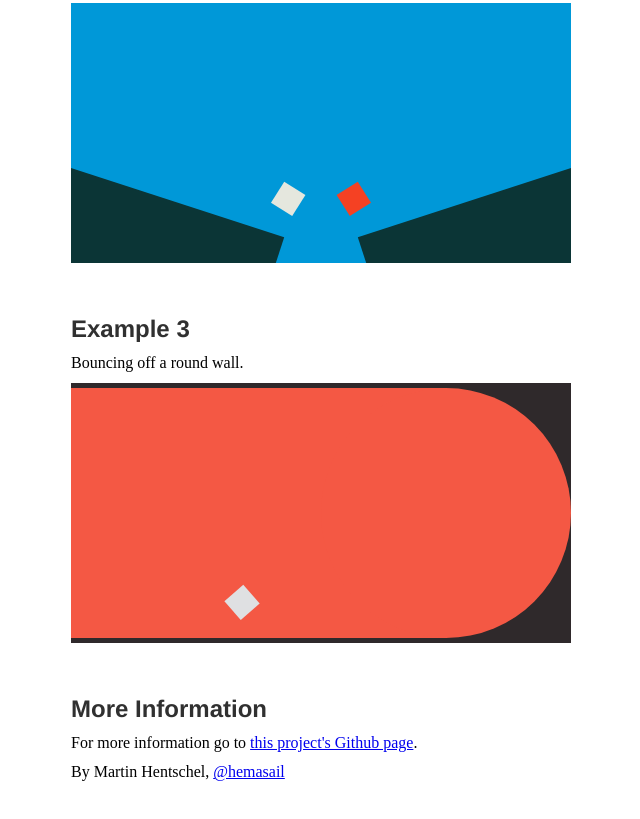
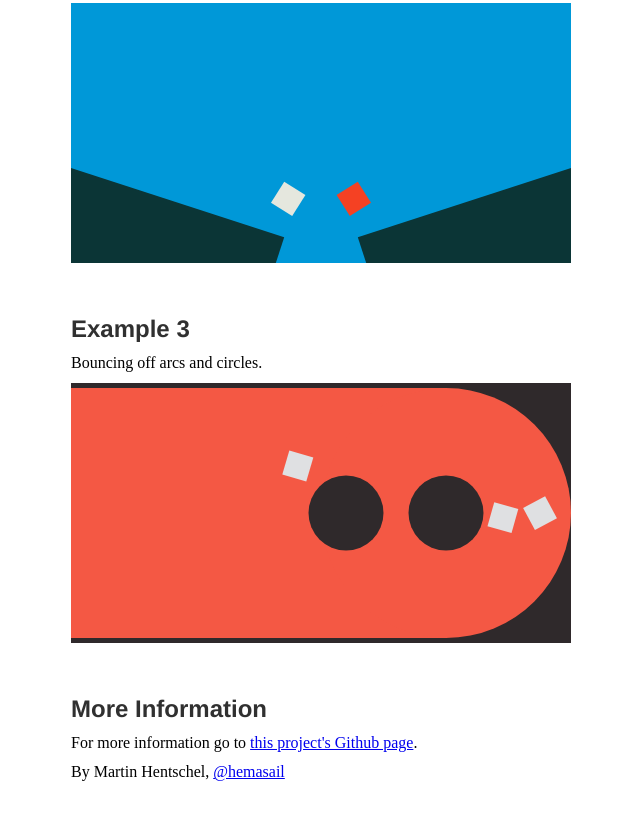
Before and after one commit to hemartin/physicsplain, a plain HTML site: page index.html in a window 1280 px wide. Shown: the part 620-1439 px from the top of the page, without its empty margins (229-869 px from the left). Drawn offline with Linux system fonts and the light colour scheme.

Commit message:
added fixed circle, updated GIFs

```diff
--- a/index.html
+++ b/index.html
@@ -38,7 +38,7 @@
             <canvas id="canvas2" width="500" height="260"></canvas>
 
             <h2>Example 3</h2>
-            <p>Bouncing off a round wall.</p>
+            <p>Bouncing off arcs and circles.</p>
             <canvas id="canvas3" width="500" height="260"></canvas>
 
             <h2>More Information</h2>
--- a/js/fixedarc.js
+++ b/js/fixedarc.js
@@ -24,10 +24,10 @@ class FixedArc {
 
   collide (collidingBody, timestep, restitution) {
     let collision = null
-    for (let i = 0; i < 4; i++) {
+    for (let corner = 0; corner < 4; corner++) {
       // Vector vertex = body.vertex(i);
-      const vertexX = collidingBody.cornerX[i]
-      const vertexY = collidingBody.cornerY[i]
+      const vertexX = collidingBody.cornerX[corner]
+      const vertexY = collidingBody.cornerY[corner]
       const diffX = vertexX - this.origin.x
       const diffY = vertexY - this.origin.y
       const distance = Vector.length(diffX, diffY)
--- /dev/null
+++ b/js/fixedcircle.js
@@ -0,0 +1,149 @@
+import { Collision } from './collision.js'
+import { CollisionPoint } from './collisionpoint.js'
+import { Vector } from './vector.js'
+
+/**
+ * Fixed circle at given origin and radius.
+ *
+ * @author Martin Hentschel
+ */
+class FixedCircle {
+  constructor (id, origin, radius) {
+    this.id = id
+    this.origin = origin
+    this.radius = radius
+    this.velocity = new Vector(0, 0)
+    this.angularVelocity = 0
+  }
+
+  collide (collidingBody, timestep, restitution) {
+    let collision = null
+
+    // check if corner is inside
+    let foundCollision = false
+    for (let corner = 0; corner < 4; corner++) {
+      const vertexX = collidingBody.cornerX[corner]
+      const vertexY = collidingBody.cornerY[corner]
+      const diffX = vertexX - this.origin.x
+      const diffY = vertexY - this.origin.y
+      const distance = Vector.length(diffX, diffY)
+      if (distance <= this.radius) {
+        if (collision === null) {
+          collision = new Collision(restitution)
+        }
+        const separation = this.radius - distance
+
+        // Vector normal = Vector.unitVector(origin, vertex);
+        let normalX = vertexX - this.origin.x
+        let normalY = vertexY - this.origin.y
+        const normalLen = Vector.length(normalX, normalY)
+        normalX /= normalLen
+        normalY /= normalLen
+
+        const collisionPoint = new CollisionPoint(
+          collidingBody,
+          this,
+          normalX,
+          normalY,
+          vertexX,
+          vertexY,
+          separation
+        )
+        collision.collisionPoints.push(collisionPoint)
+        foundCollision = true
+      }
+    }
+
+    // check if edge collides
+    for (let edge = 0; edge < 4 && !foundCollision; edge++) {
+      const bodyCorner1 = edge
+      const bodyCorner2 = edge === 3 ? 0 : edge + 1
+
+      const p1X = collidingBody.cornerX[bodyCorner1]
+      const p1Y = collidingBody.cornerY[bodyCorner1]
+      const p2X = collidingBody.cornerX[bodyCorner2]
+      const p2Y = collidingBody.cornerY[bodyCorner2]
+
+      // Vector normal = Vector.normal(p1, p2);
+      let normalX = p2X - p1X
+      let normalY = p2Y - p1Y
+      const div = 1.0 / Math.sqrt(normalX * normalX + normalY * normalY)
+      normalX *= div
+      normalY *= div
+      const tmp = normalX
+      normalX = -normalY
+      normalY = tmp
+
+      const q1X = this.origin.x
+      const q1Y = this.origin.y
+
+      // Vector q2 = Vector.scale(normal, radius);
+      let q2X = normalX * this.radius
+      let q2Y = normalY * this.radius
+
+      // q2.add(origin);
+      q2X += this.origin.x
+      q2Y += this.origin.y
+
+      // Vector cp = Vector.intersectLineSegments(p1, p2, q1, q2);
+      let cpX = NaN
+      let cpY = NaN
+
+      // solve A * x = b
+      const a11 = p2X - p1X
+      const a12 = q1X - q2X
+      const a21 = p2Y - p1Y
+      const a22 = q1Y - q2Y
+      const b1 = q1X - p1X
+      const b2 = q1Y - p1Y
+      let det = a11 * a22 - a12 * a21
+      det = 1.0 / det
+      const r = det * (a22 * b1 - a12 * b2)
+      const t = det * (a11 * b2 - a21 * b1)
+
+      if (r >= 0 && r <= 1 && t >= 0 && t <= 1) {
+        const cX = p2X - p1X
+        const cY = p2Y - p1Y
+        cpX = cX * r + p1X
+        cpY = cY * r + p1Y
+      }
+
+      if (!isNaN(cpX)) {
+        if (collision == null) {
+          collision = new Collision(restitution)
+        }
+
+        const collisionPoint = new CollisionPoint(
+          collidingBody,
+          this,
+          normalX,
+          normalY,
+          cpX,
+          cpY,
+          0
+        )
+        collision.collisionPoints.push(collisionPoint)
+        foundCollision = true
+      }
+    }
+    return collision
+  }
+
+  // this is a fixed entity
+  invertedMass () {
+    return 0
+  }
+
+  // this is a fixed entity
+  invertedInertia () {
+    return 0
+  }
+
+  // fixed entity has no velocity
+  addVelocity (velocity) {}
+
+  // fixed entity has no angular velocity
+  addAngularVelocity (angularVelocity) {}
+}
+
+export { FixedCircle }
--- a/js/physicsplain.js
+++ b/js/physicsplain.js
@@ -7,5 +7,6 @@
 export { Body } from './body.js'
 export { FixedArc } from './fixedarc.js'
 export { FixedBody } from './fixedbody.js'
+export { FixedCircle } from './fixedcircle.js'
 export { State } from './state.js'
 export { Vector } from './vector.js'
--- a/main.js
+++ b/main.js
@@ -1,4 +1,11 @@
-import { State, Body, FixedArc, FixedBody, Vector } from './js/physicsplain.js'
+import {
+  State,
+  Body,
+  FixedArc,
+  FixedBody,
+  FixedCircle,
+  Vector
+} from './js/physicsplain.js'
 
 /**
  * Main entry point.
@@ -138,27 +145,35 @@ function createExample3 () {
 
   // bodies
   const state = new State()
-  state.movableBodies = [new Body(0).setOrigin(-0.7, 0.4).finalize()]
+  state.movableBodies = [
+    new Body(0).setOrigin(-0.9, 0.4).finalize(),
+    new Body(1).setOrigin(-0.8, 0.28).finalize(),
+    new Body(2).setOrigin(-0.7, 0.16).finalize()
+  ]
   state.fixedBodies = [
-    new FixedBody(1)
+    new FixedBody(3)
       .setOrigin(0, 0.6)
       .setDimension(2, 0.2)
       .finalize(),
-    new FixedBody(2)
+    new FixedBody(4)
       .setOrigin(0, -0.6)
       .setDimension(2, 0.2)
       .finalize(),
-    new FixedArc(33, new Vector(0.5, 0), 0.5, 0.2, 0, Math.PI * 0.5),
-    new FixedArc(34, new Vector(0.5, 0), 0.5, 0.2, Math.PI * 1.5, Math.PI * 2)
+    new FixedCircle(31, new Vector(0.1, 0), 0.15),
+    new FixedCircle(30, new Vector(0.5, 0), 0.15),
+    new FixedArc(32, new Vector(0.5, 0), 0.5, 0.2, 0, Math.PI * 0.5),
+    new FixedArc(33, new Vector(0.5, 0), 0.5, 0.2, Math.PI * 1.5, Math.PI * 2)
   ]
 
-  // initial velocity of impacting body
-  state.movableBodies[0].velocity.x = 4
+  // initial velocity of impacting bodies
+  for (const body of state.movableBodies) {
+    body.velocity.x = 3
+  }
 
   // colors
   const colors = []
   for (const body of state.movableBodies) {
-    colors[body.id] = body.id === 0 ? '#dfe0e2' : '#a5a6a9'
+    colors[body.id] = '#dfe0e2'
   }
   for (const body of state.fixedBodies) {
     colors[body.id] = '#2f292b'
@@ -187,9 +202,9 @@ window.onload = function () {
     resizeCanvas(examples)
   })
 
-  // repeating examples every 4s, 7s, 3s respectively
+  // repeating examples every 4s, 7s, 4s respectively
   const lastRepeat = [0, 0, 0]
-  const repeat = [4000, 7000, 3000]
+  const repeat = [4000, 7000, 4000]
   const initFuncs = [createExample1, createExample2, createExample3]
 
   // step function is called every time the browser refreshes the UI
@@ -211,8 +226,8 @@ window.onload = function () {
       )
     }
 
-    // draw circle for example 3
-    drawCircle(
+    // draw circles for example 3
+    drawCircles(
       examples[2].canvas,
       examples[2].context,
       examples[2].colors[examples[2].state.fixedBodies[0].id],
@@ -249,8 +264,8 @@ window.onload = function () {
  * Draws body on canvas.
  */
 function drawBody (body, canvas, context, colors) {
-  if (body.id > 30) {
-    // hack to ignore arcs
+  if (body.id >= 30) {
+    // hack to ignore circles and arcs
     return
   }
   context.fillStyle = colors[body.id]
@@ -264,9 +279,9 @@ function drawBody (body, canvas, context, colors) {
 }
 
 /*
- * Draws circle for example 3
+ * Draws circles for example 3
  */
-function drawCircle (canvas, context, wallColor, backgroundColor) {
+function drawCircles (canvas, context, wallColor, backgroundColor) {
   // draw big wall
   context.fillStyle = wallColor
   context.beginPath()
@@ -289,6 +304,21 @@ function drawCircle (canvas, context, wallColor, backgroundColor) {
     false
   )
   context.fill()
+
+  // draw circle of which objects bounce off
+  context.fillStyle = wallColor
+  for (const x of [0.1, 0.5]) {
+    context.beginPath()
+    context.arc(
+      tx(canvas, x),
+      ty(canvas, 0),
+      tx(canvas, 0.15) - tx(canvas, 0),
+      0,
+      2 * Math.PI,
+      false
+    )
+    context.fill()
+  }
 }
 
 /*
```
Also changed, not shown: README.md.
